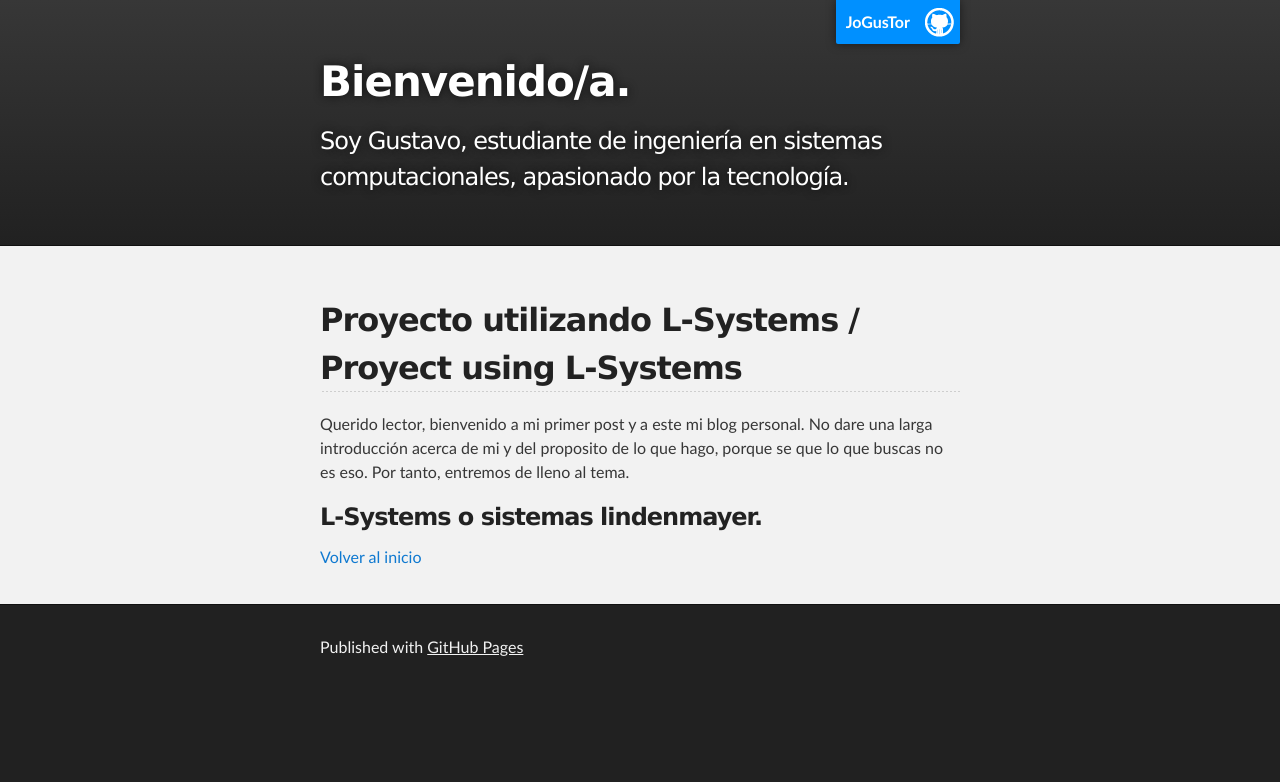
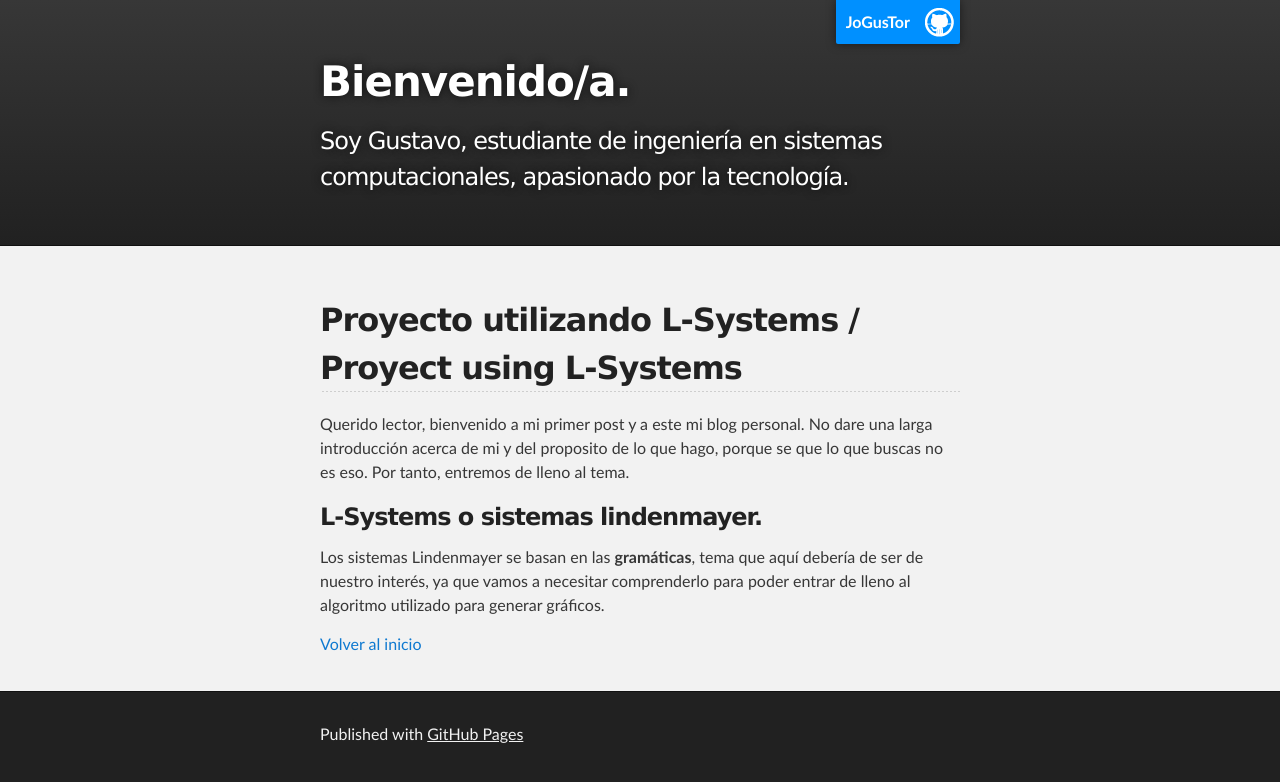
Before and after one commit to JoGusTor/JoGusTor.github.io, a Jekyll site: the page built from another-page.md, in a window 1280 px wide. Shown: the top 782 px of the page. Built offline with Jekyll 4.4.1, drawn with Linux system fonts in a browser that asks for light colours; our own code applies the rules of GitHub Pages for plain Markdown files.

Commit message:
bienvenido

```diff
--- a/another-page.md
+++ b/another-page.md
@@ -11,6 +11,11 @@ al tema.
 
 ### L-Systems o sistemas lindenmayer.
 
+Los sistemas Lindenmayer se basan en las **gramáticas**, tema que aquí
+debería de ser de nuestro interés, ya que vamos a necesitar comprenderlo
+para poder entrar de lleno al algoritmo utilizado para generar gráficos.
+
+
 
 
 [Volver al inicio](./)
```
